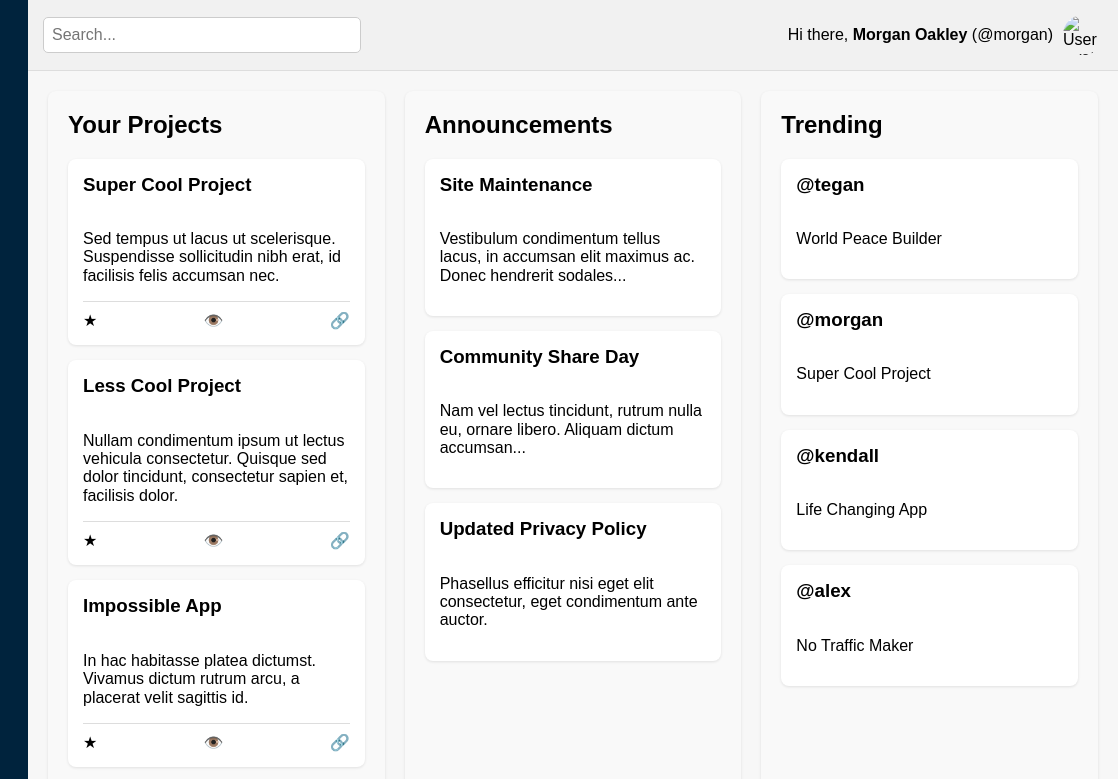
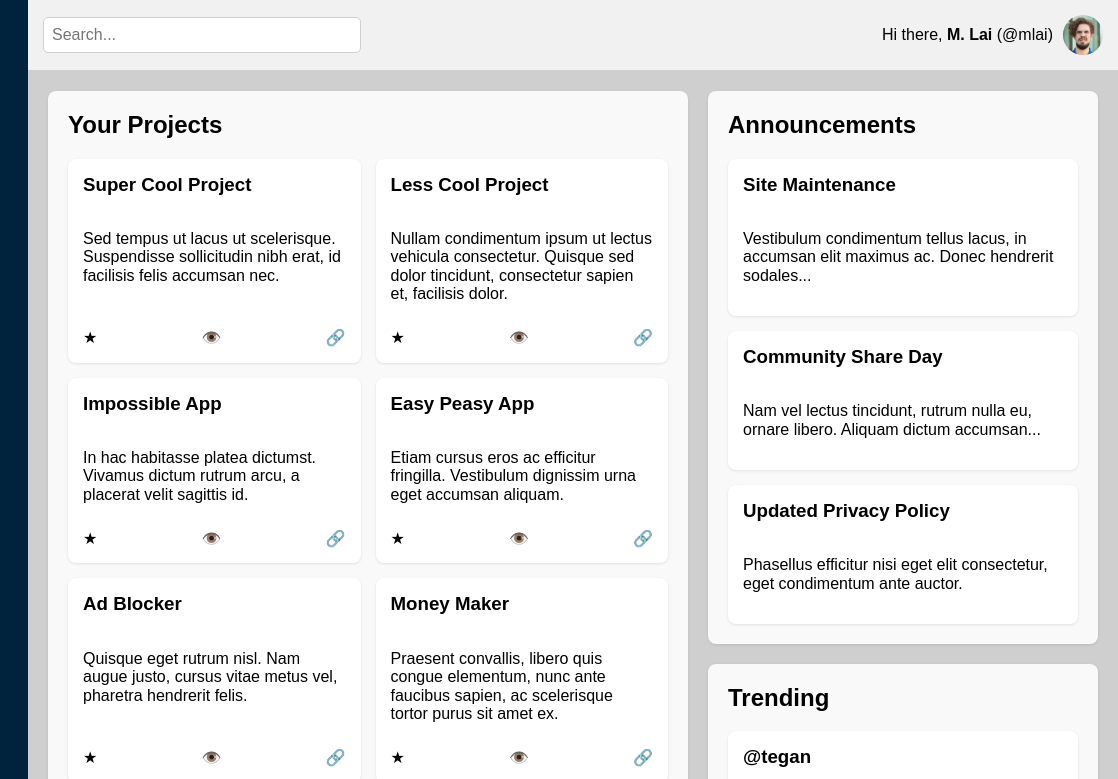
Before and after one commit to larrymanloklai/dashboard-project, a plain HTML site: page index.html in a window 1280 px wide. Shown: the top 779 px of the page, 162-1280 px from the left. Drawn offline with nearby package versions, Linux system fonts and the light colour scheme.

Commit message:
corrected flex and gap for the main sections

```diff
--- a/index.html
+++ b/index.html
@@ -13,7 +13,8 @@
     <div class="dashboard">
         <!-- Sidebar -->
         <nav class="sidebar">
-            <button id="toggle-sidebar" class="sidebar-toggle"><img src="./icons/dashboard.svg" width="36" height="36"></button>
+            <button id="toggle-sidebar" class="sidebar-toggle"><img src="./icons/dashboard.svg" width="36"
+                    height="36"></button>
             <ul class="sidebar-menu">
                 <li><a href="#"><img src="./icons/home.svg" width="36" height="36">Home</a></li>
                 <li><a href="#"><img src="./icons/profile.svg" width="36" height="36">Profile</a></li>
@@ -35,8 +36,8 @@
                     <input type="text" placeholder="Search...">
                 </div>
                 <div class="user-info">
-                    <span>Hi there, <strong>Morgan Oakley</strong> (@morgan)</span>
-                    <img src="avatar.png" alt="User Avatar" class="avatar">
+                    <span>Hi there, <strong>M. Lai</strong> (@mlai)</span>
+                    <img src="./profile-photos/m1.png" alt="User Avatar" class="avatar">
                 </div>
             </div>
 
@@ -97,6 +98,8 @@
                     </div>
                 </div>
 
+                <div class="right">
+
                     <!-- Announcements -->
                     <div class="section" id="announcements">
                         <h2>Announcements</h2>
@@ -108,7 +111,8 @@
                             </div>
                             <div class="card">
                                 <h3>Community Share Day</h3>
-                            <p>Nam vel lectus tincidunt, rutrum nulla eu, ornare libero. Aliquam dictum accumsan...</p>
+                                <p>Nam vel lectus tincidunt, rutrum nulla eu, ornare libero. Aliquam dictum accumsan...
+                                </p>
                             </div>
                             <div class="card">
                                 <h3>Updated Privacy Policy</h3>
@@ -123,19 +127,25 @@
                         <div class="grid-container">
                             <div class="card">
                                 <h3>@tegan</h3>
+                                <img src="./profile-photos/w1.png" alt="User Avatar" class="avatar">
                                 <p>World Peace Builder</p>
                             </div>
                             <div class="card">
                                 <h3>@morgan</h3>
+                                <img src="./profile-photos/m2.png" alt="User Avatar" class="avatar">
                                 <p>Super Cool Project</p>
                             </div>
                             <div class="card">
+                                <img src="./profile-photos/w2.png" alt="User Avatar" class="avatar">
                                 <h3>@kendall</h3>
+
                                 <p>Life Changing App</p>
                             </div>
                             <div class="card">
+                                <img src="./profile-photos/m3.png" alt="User Avatar" class="avatar">
                                 <h3>@alex</h3>
                                 <p>No Traffic Maker</p>
+                            </div>
                         </div>
                     </div>
                 </div>
--- a/styles.css
+++ b/styles.css
@@ -1,15 +1,15 @@
 /* color theme
-Blue:       Hex: #42B0D5
-Dark Blue:  Hex: #00233D
-Mid Blue:   Hex: #0073AB
-Light Blue: Hex: #B5E0F4
-White:      Hex: #FFFFFF
-Grey:       Hex: #4D4D4D
+Blue:           : #42B0D5
+Dark Blue:      : #00233D
+Mid Blue:       : #0073AB
+Light Blue:     : #B5E0F4
+White:          : #FFFFFF
+Grey:           : #4D4D4D
 Ultra Light Grey: #F7F7F7
-Light Grey: #EDEDED
-Mid Grey: #CFCFCF
-Dark Grey: #878787
-Ultra Dark Grey: #545454
+Light Grey      : #EDEDED
+Mid Grey        : #CFCFCF
+Dark Grey       : #878787
+Ultra Dark Grey : #545454
 */
 
 /* Basic Styles */
@@ -18,7 +18,7 @@ body, html {
     padding: 0;
     font-family: Arial, sans-serif;
     box-sizing: border-box;
-    background-color: #F7F7F7;
+    background-color: #cfcfcf;
 }
 
 /* Dashboard Layout */
@@ -100,13 +100,13 @@ body, html {
     align-items: center;
     background-color: #f1f1f1;
     padding: 15px;
-    border-bottom: 1px solid #ddd;
+    border-bottom: 1px solid #CFCFCF;
 }
 
 .search-bar input {
     padding: 8px;
     width: 300px;
-    border: 1px solid #ccc;
+    border: 1px solid #CFCFCF;
     border-radius: 5px;
 }
 
@@ -115,7 +115,7 @@ body, html {
     align-items: center;
 }
 
-.user-info .avatar {
+.avatar {
     border-radius: 50%;
     width: 40px;
     height: 40px;
@@ -127,6 +127,14 @@ body, html {
     padding: 20px;
     display: flex;
     gap: 20px;
+    flex-wrap: wrap;
+}
+
+.right {
+    display: flex;
+    flex-direction: column;
+    gap: 20px;
+    flex: 1;
 }
 
 .section {
@@ -137,6 +145,11 @@ body, html {
     box-shadow: 0 1px 3px rgba(0, 0, 0, 0.1);
     display: flex;
     flex-direction: column;
+    flex-wrap: wrap;
+}
+
+#your-projects {
+    min-width: 600px;
 }
 
 .section h2 {
@@ -168,7 +181,7 @@ body, html {
     display: flex;
     justify-content: space-between;
     padding-top: 10px;
-    border-top: 1px solid #ddd;
+    border-top: 1px solid ##cfcfcf;
 }
 
 /* Responsive */
```
Lines whose indentation alone changed are shown as unchanged.
